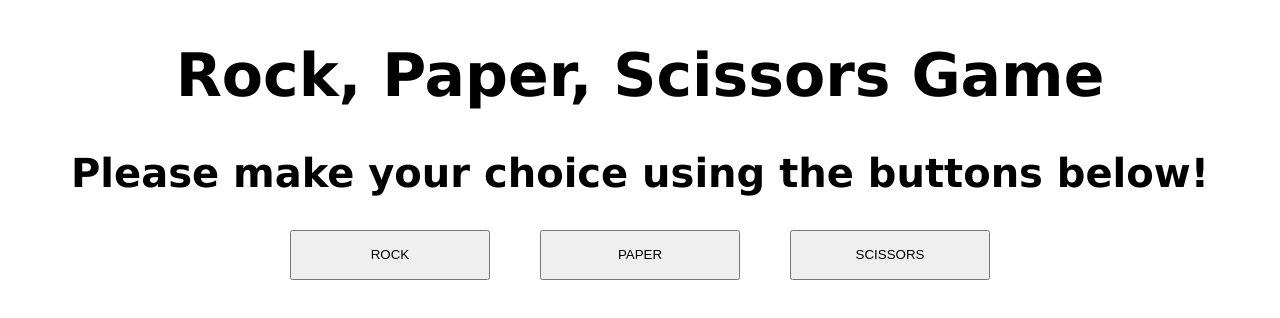
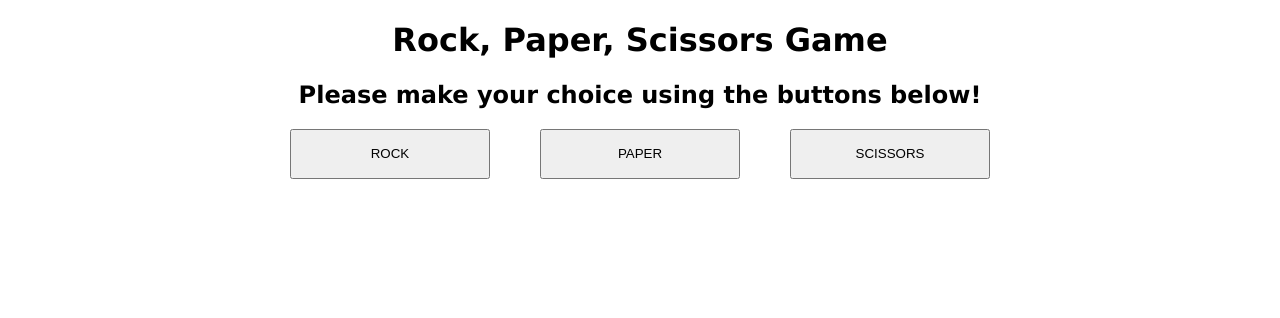
Before and after one commit to NathanWalshNCI/NathanWalshNCI.github.io, a plain HTML site: page index.html in a window 1280 px wide. Drawn offline with Linux system fonts and the light colour scheme.

Commit message:
Update style.css

```diff
--- a/style.css
+++ b/style.css
@@ -13,11 +13,3 @@ body{
      width: 200px;
      height: 50px;
 }
-
-h1{
-     font-size: 60px;
-}
-
-h2{
-     font-size: 40px;
-}
```
